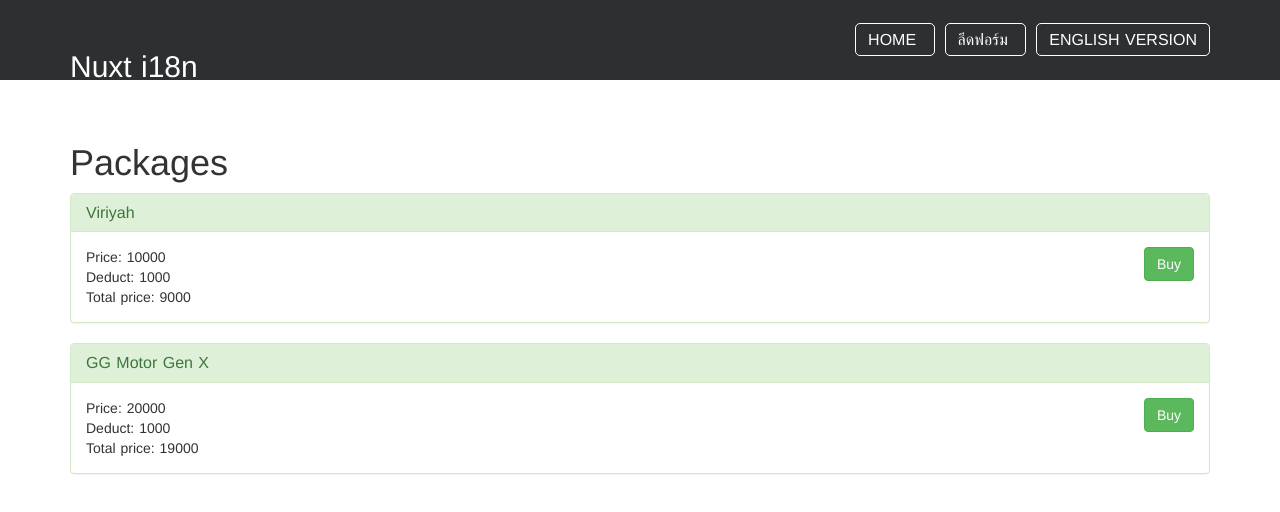
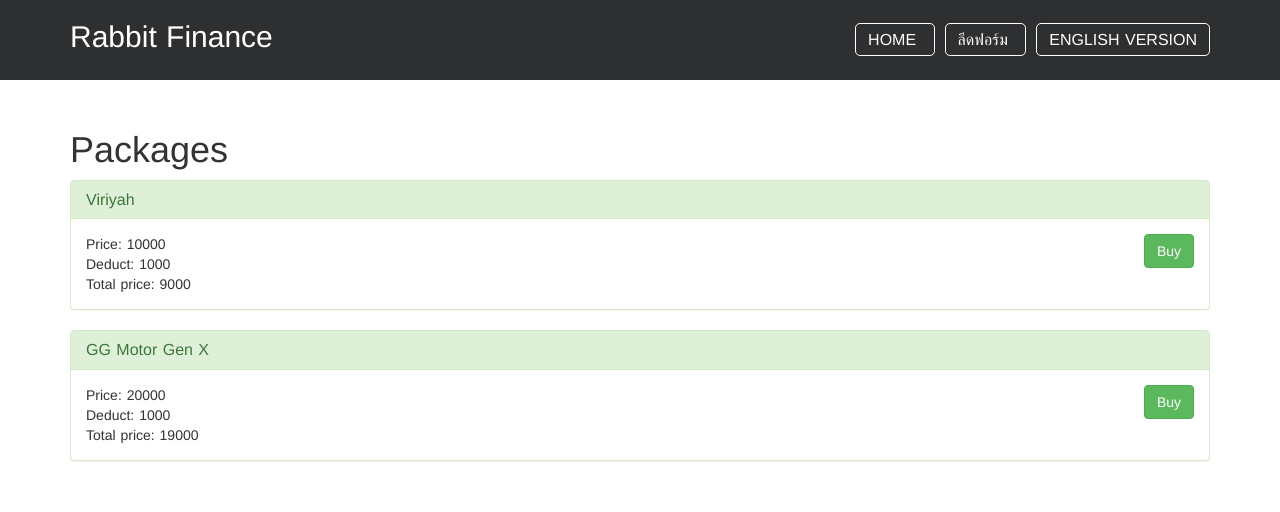
Before and after one commit to weerapat/motor-form-nuxt, a Nuxt app: page /en/package-listing in a window 1280 px wide. Shown: the top 512 px of the page. Built offline with nearby package versions, Linux system fonts and the light colour scheme.

Commit message:
Remove unuse class

```diff
--- a/layouts/default.vue
+++ b/layouts/default.vue
@@ -3,7 +3,7 @@
     <header class="Header">
       <div class="container">
         <h1 class="Header__Title">
-          Nuxt i18n
+          Rabbit Finance
         </h1>
         <nav class="Header__Menu">
           <NuxtLink :to="$i18n.path('')" class="Header__Link" exact>
--- a/pages/_lang/package-listing.vue
+++ b/pages/_lang/package-listing.vue
@@ -2,7 +2,7 @@
   <div class="container">
     <div class="row">
       <div class="col-md-12">
-        <h1>Packages</h1>
+        <h1 class="title">Packages</h1>
 
         <div class="panel panel-success"
           v-for="(carPackage, index) in carPackages"
@@ -52,7 +52,7 @@
 </script>
 
 <style>
-  h1 {
+  .title {
     margin-top: 50px;
   }
 </style>
```
